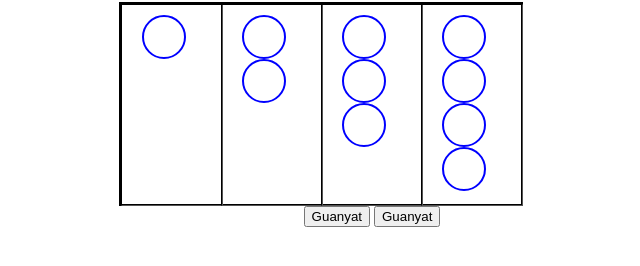
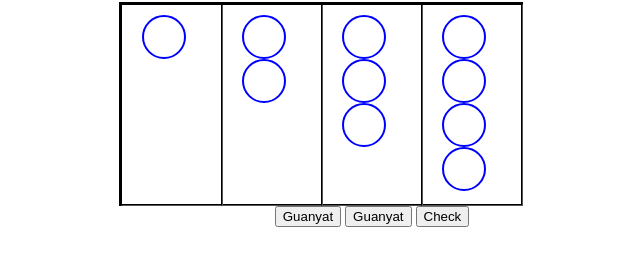
Before and after one commit to Cesc342/NIMENACE, a website: page frontend/index.html in a window 1280 px wide. Shown: the part 78-344 px from the top of the page, without its empty margins (268-908 px from the left). Drawn offline with Linux system fonts and the light colour scheme.

Commit message:
Prova 3.5 Render

```diff
--- a/frontend/index.html
+++ b/frontend/index.html
@@ -34,5 +34,7 @@
     <input type="button" value="Guanyat" onclick="postJSON_Render('add_partida',{partidaGuanyada:true})">
     <input type="button" value="Guanyat" onclick="postJSON_Render('add_partida',{partidaGuanyada:false})">
 
+    <input type="button" value="Check" onclick="render_prova()">
+
 </body>
 </html>
--- a/frontend/script/main.js
+++ b/frontend/script/main.js
@@ -55,3 +55,8 @@ async function postJSON_Render(url, json){
 
     return await post.text();
 }
+
+async function render_prova() {
+    let json = await getJSON_Render("db");
+    alert(`Partides Jugades: ${json["Partides Jugades"]} >>> Guanyades: ${json["Partides Guanyades"]} || Perdudes: ${json["Partides Jugades"] - json["Partides Guanyades"]}`);
+}
```
Also changed, not shown: db.json (+1 -1 lines).
